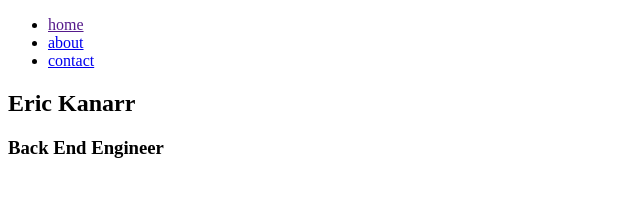
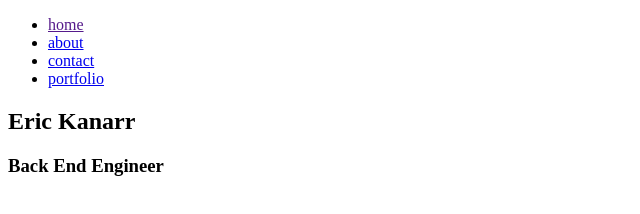
Before and after one commit to EricKanarr/EricKanarr.github.io, a plain HTML site: page index.html in a window 1280 px wide. Shown: the whole page, without its empty margins (0-640 px from the left). Drawn offline with Linux system fonts and the light colour scheme.

Commit message:
8th commit

```diff
--- a/index.html
+++ b/index.html
@@ -14,6 +14,7 @@
           <li class="nav-item"><a href="">home</a></li>
           <li class="nav-item"><a href="about/about.html">about</a></li>
           <li class="nav-item"><a href="contact/contact.html">contact</a></li>
+          <li class="nav-item"><a href="portfolio/portfolio.html">portfolio</a></li>
         </ul>
       </nav>
     </header>
```
Also changed, not shown: about/about.html (+1 -0 lines), contact/contact.html (+1 -0 lines).
